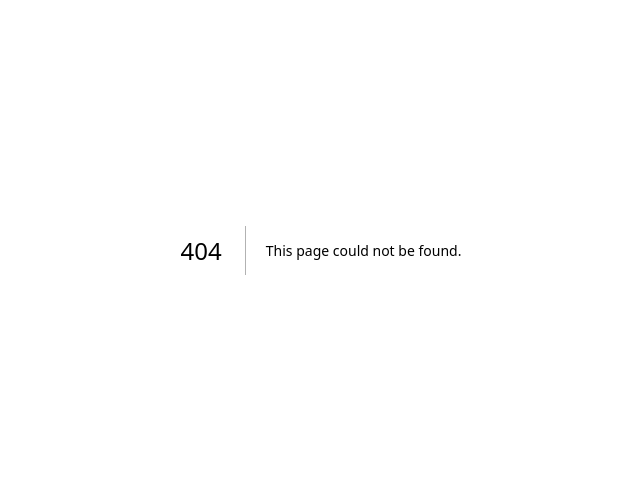
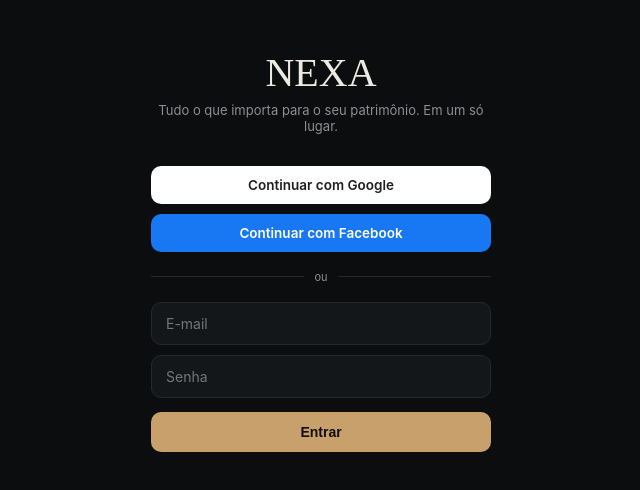
Before and after one commit to juniorbm244-alt/App-nexa, a Next.js app: page /login in a window 1280 px wide. Before the commit this address had no page. Shown: the part 150-640 px from the top of the page, without its empty margins (319-959 px from the left). Built offline with nearby package versions, Linux system fonts and the light colour scheme.

Commit message:
page.tsx

```diff
--- /dev/null
+++ b/app/login/page.tsx
@@ -0,0 +1,47 @@
+"use client";
+import React, { useState } from "react";
+import { signIn } from "next-auth/react";
+import { THEME as T } from "@/lib/theme";
+
+export default function LoginPage() {
+  const [email, setEmail] = useState("");
+  const [password, setPassword] = useState("");
+  const [erro, setErro] = useState("");
+
+  const entrarComCredenciais = async () => {
+    setErro("");
+    const res = await signIn("credentials", { email, password, redirect: false });
+    if (res?.error) setErro("E-mail ou senha inválidos.");
+    else window.location.href = "/dashboard";
+  };
+
+  const socialBtn = (bg: string, color: string): React.CSSProperties => ({
+    width: "100%", display: "flex", alignItems: "center", justifyContent: "center", gap: 9,
+    background: bg, color, border: "none", borderRadius: 10, padding: "11px 14px", fontSize: 13.5, fontWeight: 600, cursor: "pointer", marginBottom: 10, fontFamily: "inherit",
+  });
+
+  return (
+    <div style={{ background: T.bg, color: T.ink, minHeight: "100vh", display: "flex", alignItems: "center", justifyContent: "center", fontFamily: "'Inter', sans-serif", padding: "24px 0" }}>
+      <div style={{ width: 340, maxWidth: "90vw", textAlign: "center" }}>
+        <div style={{ fontFamily: "'Fraunces', serif", fontSize: 40, marginBottom: 6 }}>NEXA</div>
+        <div style={{ color: T.muted, fontSize: 13, marginBottom: 32 }}>Tudo o que importa para o seu patrimônio. Em um só lugar.</div>
+
+        <button onClick={() => signIn("google", { callbackUrl: "/dashboard" })} style={socialBtn("#FFFFFF", "#1F1F1F")}>Continuar com Google</button>
+        <button onClick={() => signIn("facebook", { callbackUrl: "/dashboard" })} style={socialBtn("#1877F2", "#FFFFFF")}>Continuar com Facebook</button>
+
+        <div style={{ display: "flex", alignItems: "center", gap: 10, margin: "18px 0", color: T.muted, fontSize: 11 }}>
+          <div style={{ flex: 1, height: 1, background: T.hair }} /> ou <div style={{ flex: 1, height: 1, background: T.hair }} />
+        </div>
+
+        <input value={email} onChange={(e) => setEmail(e.target.value)} placeholder="E-mail" type="email"
+          style={{ width: "100%", background: T.surface, border: `1px solid ${T.hair}`, borderRadius: 10, color: T.ink, padding: "12px 14px", fontSize: 14, outline: "none", marginBottom: 10, fontFamily: "inherit" }} />
+        <input value={password} onChange={(e) => setPassword(e.target.value)} placeholder="Senha" type="password" onKeyDown={(e) => e.key === "Enter" && entrarComCredenciais()}
+          style={{ width: "100%", background: T.surface, border: `1px solid ${T.hair}`, borderRadius: 10, color: T.ink, padding: "12px 14px", fontSize: 14, outline: "none", marginBottom: 14, fontFamily: "inherit" }} />
+
+        {erro && <div style={{ color: T.negative, fontSize: 12, marginBottom: 10 }}>{erro}</div>}
+
+        <button onClick={entrarComCredenciais} style={{ width: "100%", background: T.accent, color: "#12100A", border: "none", borderRadius: 10, padding: "12px 14px", fontSize: 14, fontWeight: 600, cursor: "pointer" }}>Entrar</button>
+      </div>
+    </div>
+  );
+}
```
